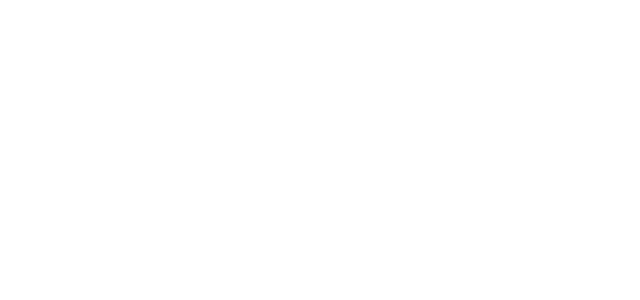
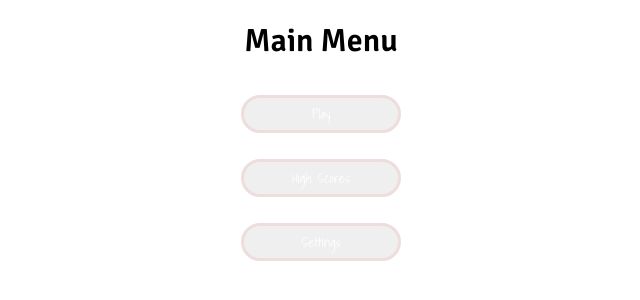
Before and after one commit to sydneyjlindsay/backbone-game, a website: page dist/index.html in a window 1280 px wide. Shown: the whole page, without its empty margins (319-959 px from the left). Drawn offline with Linux system fonts and the light colour scheme.

Commit message:
functions working

```diff
--- a/dist/index.html
+++ b/dist/index.html
@@ -3,8 +3,47 @@
 <head>
 	<title>backbone game</title>
 	<link rel="stylesheet" type="text/css" href="styles/style.css">
+	<link href='http://fonts.googleapis.com/css?family=Shadows+Into+Light|Signika:400,600' rel='stylesheet' type='text/css'>
 </head>
 <body>
+	<div>
+		 <span id="loader">Loading...</span>
+	</div>
+	<main>
+
+		<!-- Main menu screen -->
+		<div id="main-menu">
+			<h1>Main Menu</h1>
+
+				<div class="menu-options">
+					<a href="#play"><input type="button" value="Play"></a>
+				</div>
+				<div class="menu-options">
+					<a href="#leaderboard"><input type="button" value="High Scores"></a>
+				</div>
+				<div class="menu-options">
+					<a href="#settings"><input type="button" value="Settings"></a>
+				</div>
+
+		</div>
+
+
+		<!-- Menu Options Screens -->
+		<div id="game-screen" class="screen">This is the game screen</div>
+		<div id="leaderboard" class="screen">
+			<h2>High Scores</h2>
+			<p>1. </p>
+			<p>2. </p>
+			<p>3. </p>
+		</div>
+		<div id="settings" class="screen">
+			<h2>Settings</h2>
+		</div>
+		<div id="error" class="screen">
+			<h2>Page Not Found</h2>
+		</div>
+
+	</main>
 
 
 	<script type="text/javascript" src="bower_components/underscore/underscore-min.js"></script>
--- a/dist/scripts/main.js
+++ b/dist/scripts/main.js
@@ -0,0 +1,62 @@
+// Build out and design the skeleton pages of a game.
+// Incorporate some of the design principles that you read about in #1 and #2.
+// Your game should include the following screens:
+
+// Loading screen that displays for four seconds before taking you to a menu screen.
+// A menu screen with a play button, leaderboard button, and settings button.
+// A game screen where your user would play the game.
+// A leaderboard screen.
+// A settings screen.
+
+$(window).load(function() {
+		$('main').hide();
+		$('#loader').delay(4000).fadeOut('fast');
+		$('main').delay(4500).fadeIn('fast');
+	});
+
+$(document).on('ready', function(){
+
+	var bluePrint = Backbone.Router.extend({
+		routes: {
+			'': 				'showMainMenu',
+			'main-menu': 		'showMainMenu',
+			'play':				'showPlayScreen',
+			'leaderboard': 		'showLeaders',
+			'settings': 		'showSettings',
+			'*notfound': 		'splat'
+		},
+
+		showMainMenu: function() {
+			$('#main-menu').show();
+			$('.screen').hide();
+		},
+
+		showPlayScreen: function() {
+			$('.screen').hide();
+			$('#main-menu').hide();
+			$('#game-screen').show();
+		},
+
+		showLeaders: function() {
+			$('.screen').hide();
+			$('#main-menu').hide();
+			$('#leaderboard').show();
+		},
+
+		showSettings: function() {
+			$('.screen').hide();
+			$('#main-menu').hide();
+			$('#settings').show();
+		},
+
+		splat: function() {
+			$('.screen').hide();
+			$('#main-menu').hide();
+			$('#error').show();
+		}
+	});
+
+var myGame = new bluePrint();
+Backbone.history.start();
+
+});
--- a/dist/styles/style.css
+++ b/dist/styles/style.css
@@ -0,0 +1,29 @@
+body {
+	font-family: 'Signika', sans-serif;
+}
+
+h1 {
+	text-align: center;
+}
+
+#main-menu {
+	text-align: center;
+}
+
+#main-menu ul {
+	list-style: none;
+	border: 0;
+	margin: 0 auto;
+}
+
+#main-menu input {
+	margin: 1em;
+	font-family: 'Shadows Into Light', cursive;
+	color: white;
+    width:12em;
+    height:2.8em;
+    background:rgba(#cccccc);
+    border:3px solid #eedddd;
+    -webkit-border-radius:2em;
+    border-radius: 2em;
+}
```
